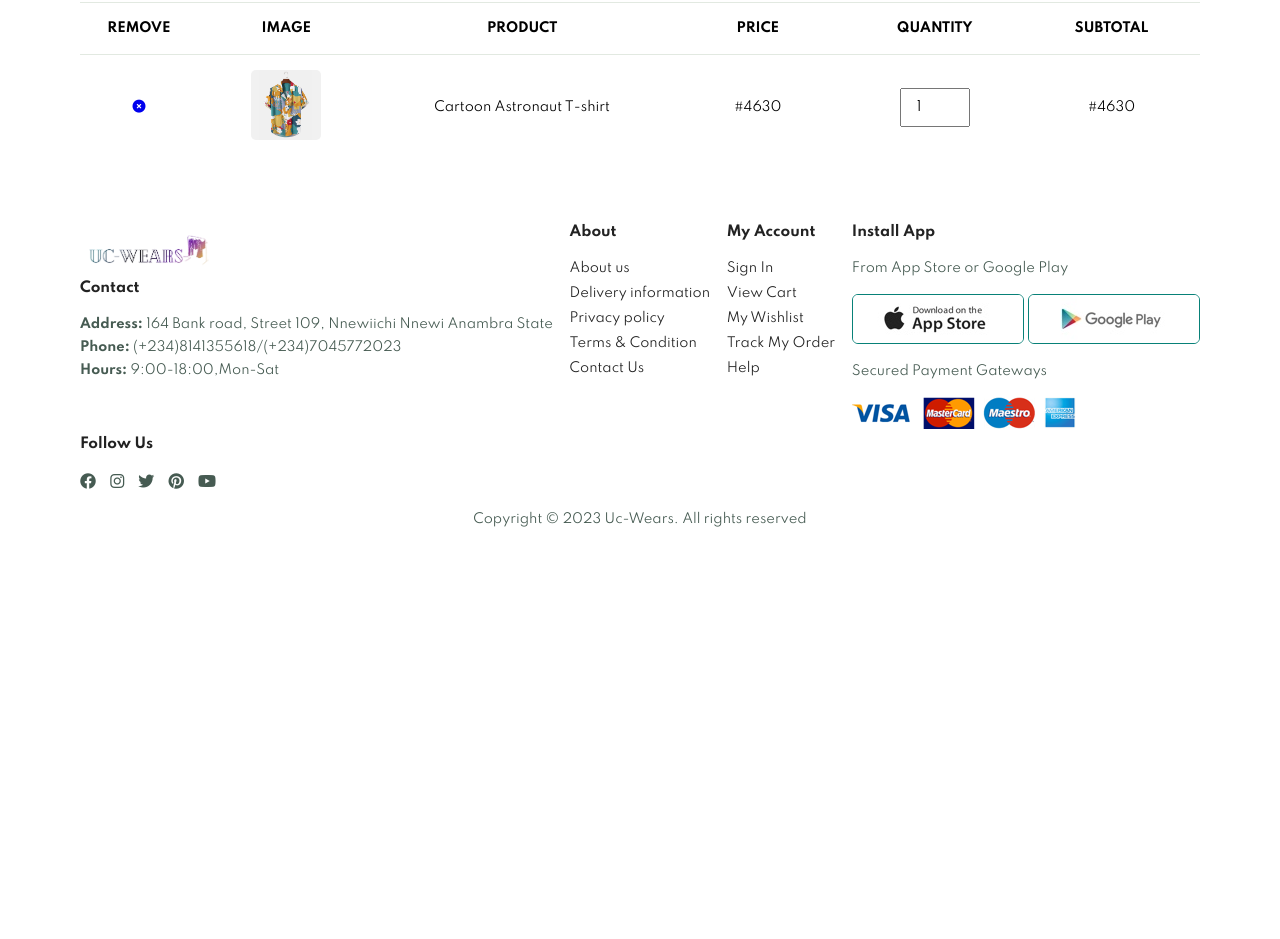
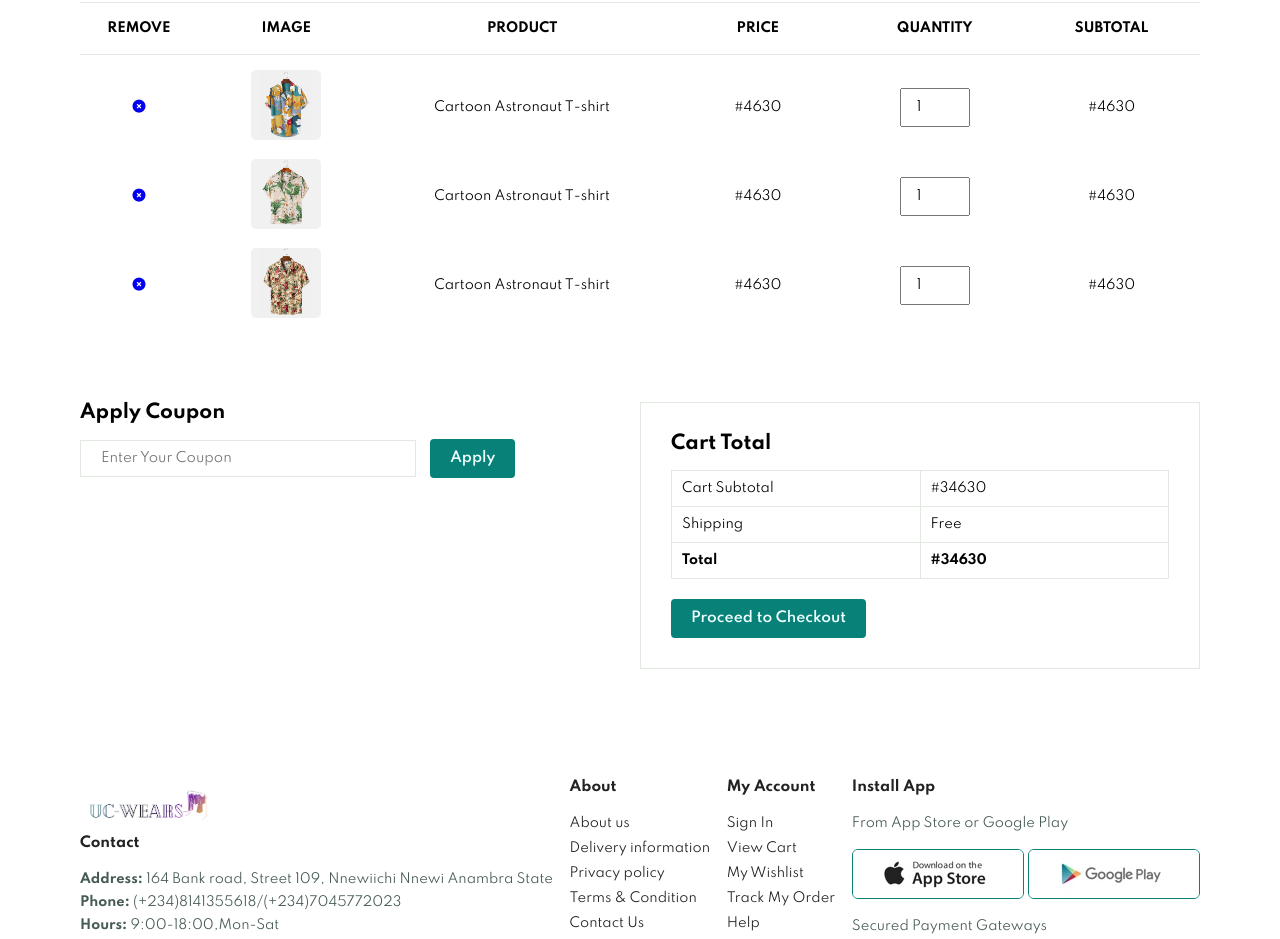
Before and after one commit to njonisomkene/UC-WEARS, a plain HTML site: page cart.html in a window 1280 px wide. Shown: the part 483-1422 px from the top of the page. Before the commit the page ends 1058 px from the top, so only its background shows below. Drawn offline with Linux system fonts and the light colour scheme.

Commit message:
finished the html and css part

```diff
--- a/cart.html
+++ b/cart.html
@@ -21,7 +21,7 @@
                 <li><a href="shop.html">Shop</a></li>
                 <li><a href="blog.html">Blog</a></li>
                 <li><a href="about.html">About</a></li>
-                <li><a href="contact.html" >Contact</a></li>
+                <li><a href="contact.html">Contact</a></li>
                 <li><a href="login.html">Log In </a></li>
                 <li>
                     <a href="cart.html" id="lg-bag" class="active"><i class="fa fa-shopping-bag"></i></a>
@@ -62,8 +62,56 @@
                     <td><input type="number" value="1"></td>
                     <td>#4630</td>
                 </tr>
+
+                <tr>
+                    <td><a href="#"><i class="fa fa-times-circle"></i></a></td>
+                    <td><img src="img/products/f2.jpg" alt="" srcset=""></td>
+                    <td>Cartoon Astronaut T-shirt</td>
+                    <td>#4630</td>
+                    <td><input type="number" value="1"></td>
+                    <td>#4630</td>
+                </tr>
+
+                <tr>
+                    <td><a href="#"><i class="fa fa-times-circle"></i></a></td>
+                    <td><img src="img/products/f3.jpg" alt="" srcset=""></td>
+                    <td>Cartoon Astronaut T-shirt</td>
+                    <td>#4630</td>
+                    <td><input type="number" value="1"></td>
+                    <td>#4630</td>
+                </tr>
             </tbody>
         </table>
+    </section>
+
+    <section id="cart-add" class="section-p1">
+        <div id="coupon">
+            <h3>Apply Coupon</h3>
+            <div>
+                <input type="text" name="" id="" placeholder="Enter Your Coupon">
+                <button class="normal">Apply</button>
+            </div>
+        </div>
+
+        <div id="Subtotal">
+            <h3>Cart Total</h3>
+            <table>
+                <tr>
+                    <td>Cart Subtotal</td>
+                    <td>#34630</td>
+                </tr>
+                <tr>
+                    <td>Shipping</td>
+                    <td>Free</td>
+
+                </tr>
+                <tr>
+                    <td><strong>Total</strong></td>
+                    <td><strong>#34630</strong></td>
+                </tr>
+            </table>
+            <button class="normal">Proceed to Checkout</button>
+        </div>
     </section>
 
     <!-- ==========footer beginscondition -->
--- a/style.css
+++ b/style.css
@@ -991,7 +991,9 @@ padding-bottom: 25px;
 
 /* ==============CART PAGE SECTION======= */
 
-
+#cart{
+  overflow-x: auto;
+}
 
 #cart table{
   width: 100%;
@@ -1054,6 +1056,66 @@ padding: 10px 5px 10px 15px;
 #cart table tbody tr{
   font-size: 13px;
 }
+
+#cart-add{
+  display: flex;
+  flex-wrap: wrap;
+  justify-content: space-between;
+
+}
+
+#coupon{
+  width: 50%;
+  margin-bottom: 30px;
+}
+
+
+#coupon h3,
+#Subtotal h3{
+  padding-bottom: 15px;
+}
+
+#coupon input{
+  padding: 10px 20px;
+  outline: none;
+  width: 60%;
+  margin-right: 10px;
+  border: 1px solid #e2e9e1;
+}
+
+
+#coupon button,
+#Subtotal button{
+  background-color: #088178;
+  color: #eff;
+  padding: 11px 20px;
+}
+
+#Subtotal{
+  width: 50%;
+  margin-bottom: 30px;
+  padding: 30px;
+  border: 1px solid #e2e9e1;
+}
+
+#Subtotal table{
+  border-collapse: collapse;
+  width: 100%;
+  margin-bottom: 20px;
+}
+
+#Subtotal table td{
+  width: 50%;
+
+  border: 1px solid #e2e9e1;
+  padding: 10px;
+  font-size: 13px;
+}
+
+/* #Subtotal button{
+  background-color: #088178;
+  color: #eff;
+} */
 /* ========media queries for responsivenes====== */
 @media (max-width: 799px) {
   .section-p1 {
@@ -1172,6 +1234,9 @@ padding: 10px 5px 10px 15px;
 #form-details form {
   width: 50%;
 }
+
+/* ==========cart section========= */
+
 }
 /* ========media queries for mobile=========== */
 @media (max-width: 477px) {
@@ -1357,4 +1422,20 @@ h1 {
   width: 100%;
 }
 
+/* ==========cart page====== */
+
+#cart-add {
+  flex-direction: column;
 }
+
+#coupon {
+  width: 100%;
+  margin-top: 20px;
+}
+
+#Subtotal {
+  width: 100%;
+  margin-top: 20px;
+
+
+}
```
Lines whose indentation alone changed are shown as unchanged.
